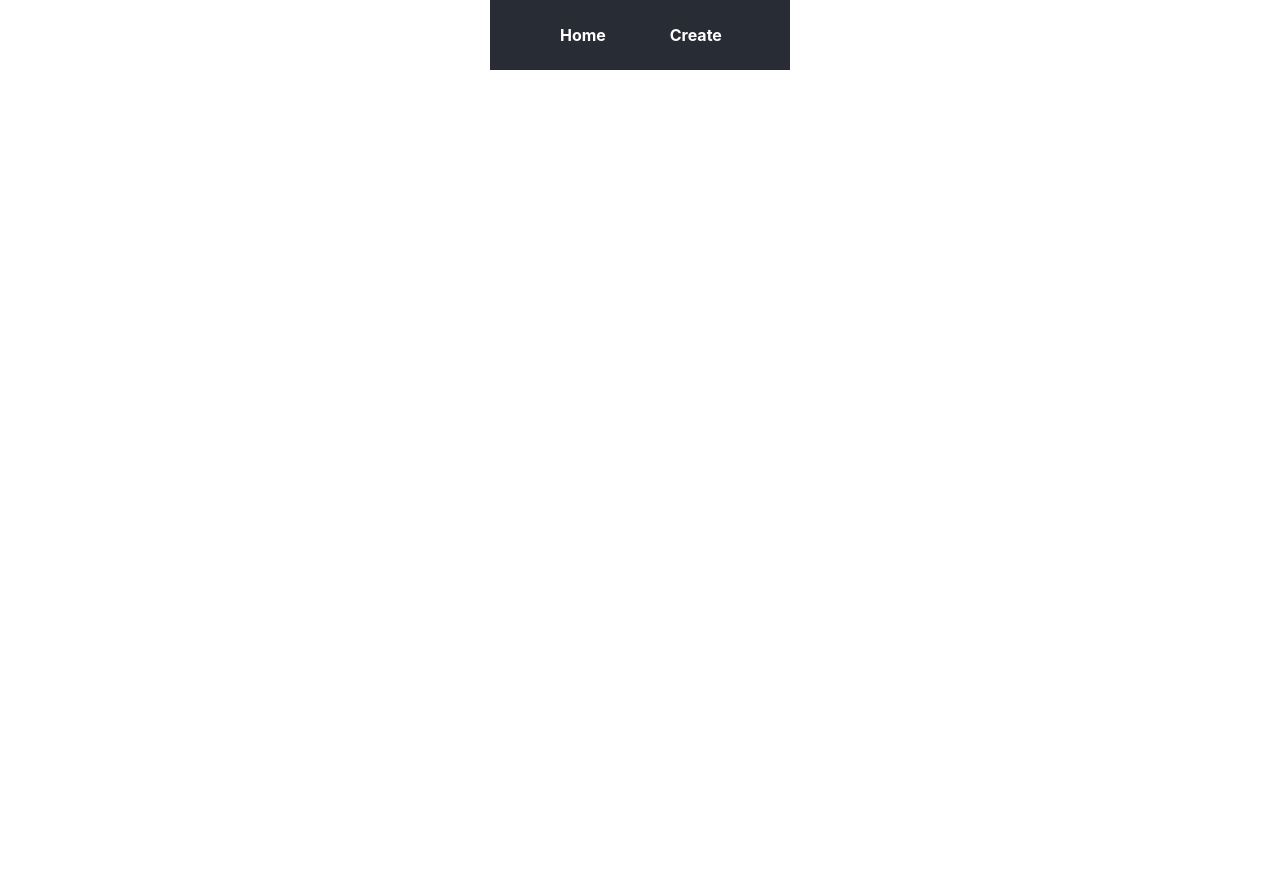
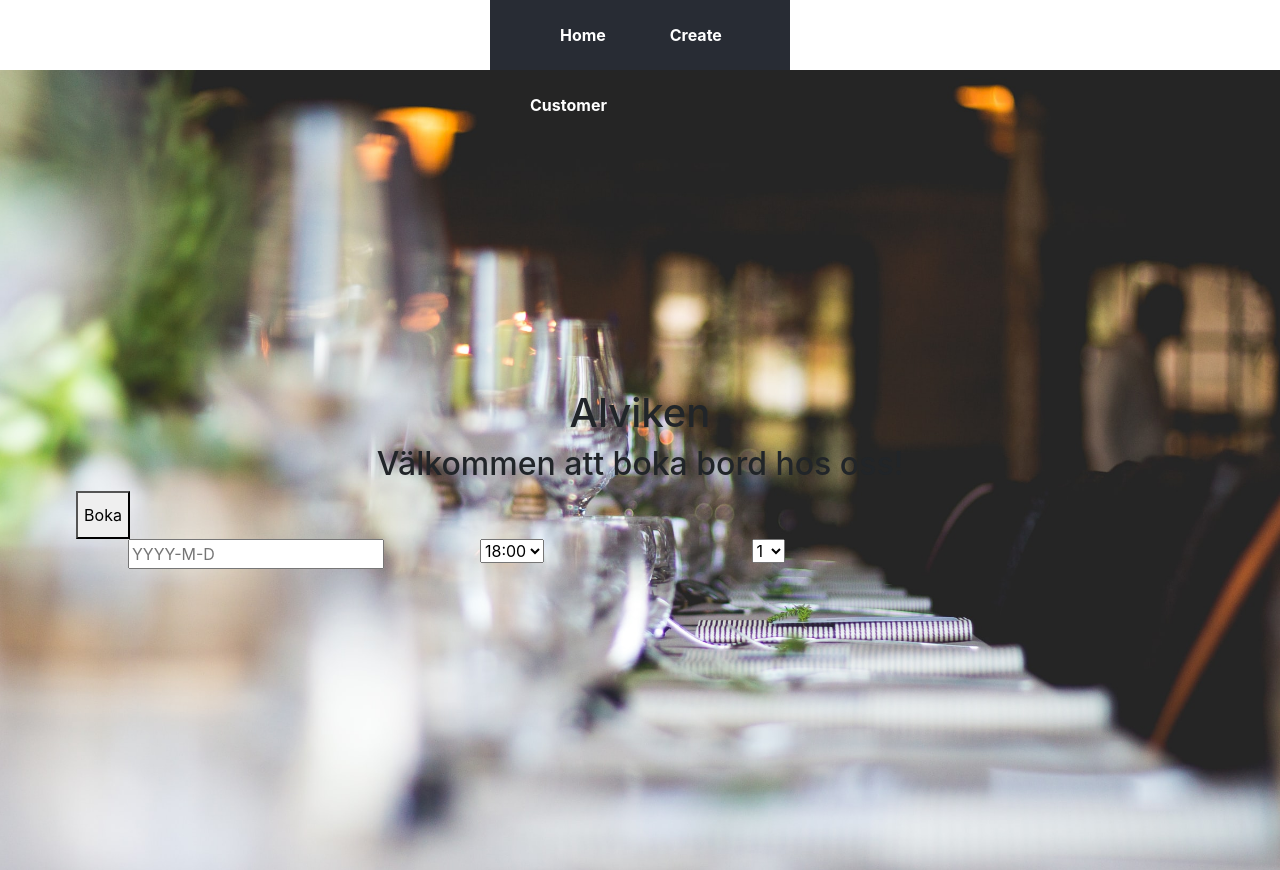
Before and after one commit to stefanhallberg123/Alviken-Frontend, a React (Create React App) app: page / in a window 1280 px wide. Before the commit the page ends 800 px from the top, so only its background shows below. Built offline with nearby package versions, Linux system fonts and the light colour scheme.

Commit message:
landingpage

```diff
--- a/package.json
+++ b/package.json
@@ -17,10 +17,7 @@
     "node-sass": "^4.14.1",
     "react": "^16.13.1",
     "react-datepicker": "^3.1.3",
-<<<<<<< HEAD
-=======
     "react-day-picker": "^7.4.8",
->>>>>>> origin
     "react-dom": "^16.13.1",
     "react-hook-form": "^6.7.0",
     "react-hooks-form": "^2.0.1",
--- a/src/App.tsx
+++ b/src/App.tsx
@@ -4,6 +4,7 @@ import { Switch, Route, withRouter, RouteComponentProps, Link } from 'react-rout
 import Home from './components/admin/Home';
 import Create from './components/admin/Create';
 import Edit from './components/admin/Edit';
+import LandingPage from './components/landingpage/landingpage';
 
 // import EditCustomer from './components/customer/Edit';
 
@@ -27,6 +28,7 @@ class App extends React.Component<RouteComponentProps<any>> {
           <Route path={'/admin/create'} exact component={Create} />
 
           <Route path={'/admin/edit/:id'} exact component={Edit} />
+          <Route path={'/'} exact component={LandingPage} />
         </Switch>
       </div>
     );
--- a/src/components/landingpage/landingpage.tsx
+++ b/src/components/landingpage/landingpage.tsx
@@ -1,4 +1,4 @@
-import React, {useState} from 'react';
+import React, {useState, ChangeEvent} from 'react';
 import "./landingpage.scss";
 import DayPickerInput from 'react-day-picker/DayPickerInput';
 import 'react-day-picker/lib/style.css';
@@ -7,8 +7,11 @@ import { runInThisContext } from 'vm';
 
 export default function LandingPage() {
     const [selectedDate, setSelectedDate] = useState("");
-    const [selectedTime, setSelectedTime] = useState(null);
-    const [selectedPeople, setSelectedPeople] = useState(null);
+    const [selectedTime, setSelectedTime] = useState("18");
+    const [selectedPeople, setSelectedPeople] = useState("1");
+
+
+
     function checkAvailability(){
         console.log(selectedDate)
         console.log(selectedTime)
@@ -18,6 +21,22 @@ export default function LandingPage() {
             console.log(bookings)
         })
     }
+      function handleTimeSelect(e: ChangeEvent<HTMLSelectElement>){
+
+            console.log(e.target.value)
+            setSelectedTime(e.target.value);
+
+    }
+    function handlePeopleSelect(e: ChangeEvent<HTMLSelectElement>){
+
+        console.log(e.target.value)
+        setSelectedPeople(e.target.value);
+
+}
+
+
+
+
 
     return (<div>
         <div className="landingpage-body">
@@ -25,50 +44,40 @@ export default function LandingPage() {
                 <div className="hero-inner">
                     <h1>Alviken</h1>
                     <h2>Välkommen att boka bord hos oss!</h2>
+                    <form>
                         <div className="booking">
+
                             <div className="day">
                                 <DayPickerInput onDayChange={day => {
                                 console.log(day.toLocaleDateString())
                                 setSelectedDate(day.toLocaleDateString());
                                 }}/>
                             </div>
+
                             <div className="time">
-                    <form>
+                                <select onChange={handleTimeSelect}>
+                                    <option value="18">18:00</option>
+                                    <option value="21">21:00</option>
+                                </select>
+                            </div>
 
-                <div>
-                <label>
-                    <input
-                    type="radio"
-                    value="18"
-                    checked={true}
-
-
-                    />
-                    18:00
-                </label>
-                <label>
-                    <input
-                    type="radio"
-                    value="21"
-
-
-                    />
-                    21:00
-                </label>
+                            <div className="people">
+                                <select onChange={handlePeopleSelect}>
+                                    <option value="1">1</option>
+                                    <option value="2">2</option>
+                                    <option value="3">3</option>
+                                    <option value="4">4</option>
+                                    <option value="5">5</option>
+                                    <option value="6">6</option>
+                                </select>
                             </div>
 
                             <button type="button"
-                onClick={checkAvailability}
-                >
+                                onClick={checkAvailability}>
                                 Boka
                             </button>
-
+                        </div>
                     </form>
-            </div>
-                    <div className="people">lorem ipsum</div>
-                    <div className="bookbutton">
-                    </div>
-                </div>
 
                 </div>
             </section>
```
Lines whose indentation alone changed are shown as unchanged.
